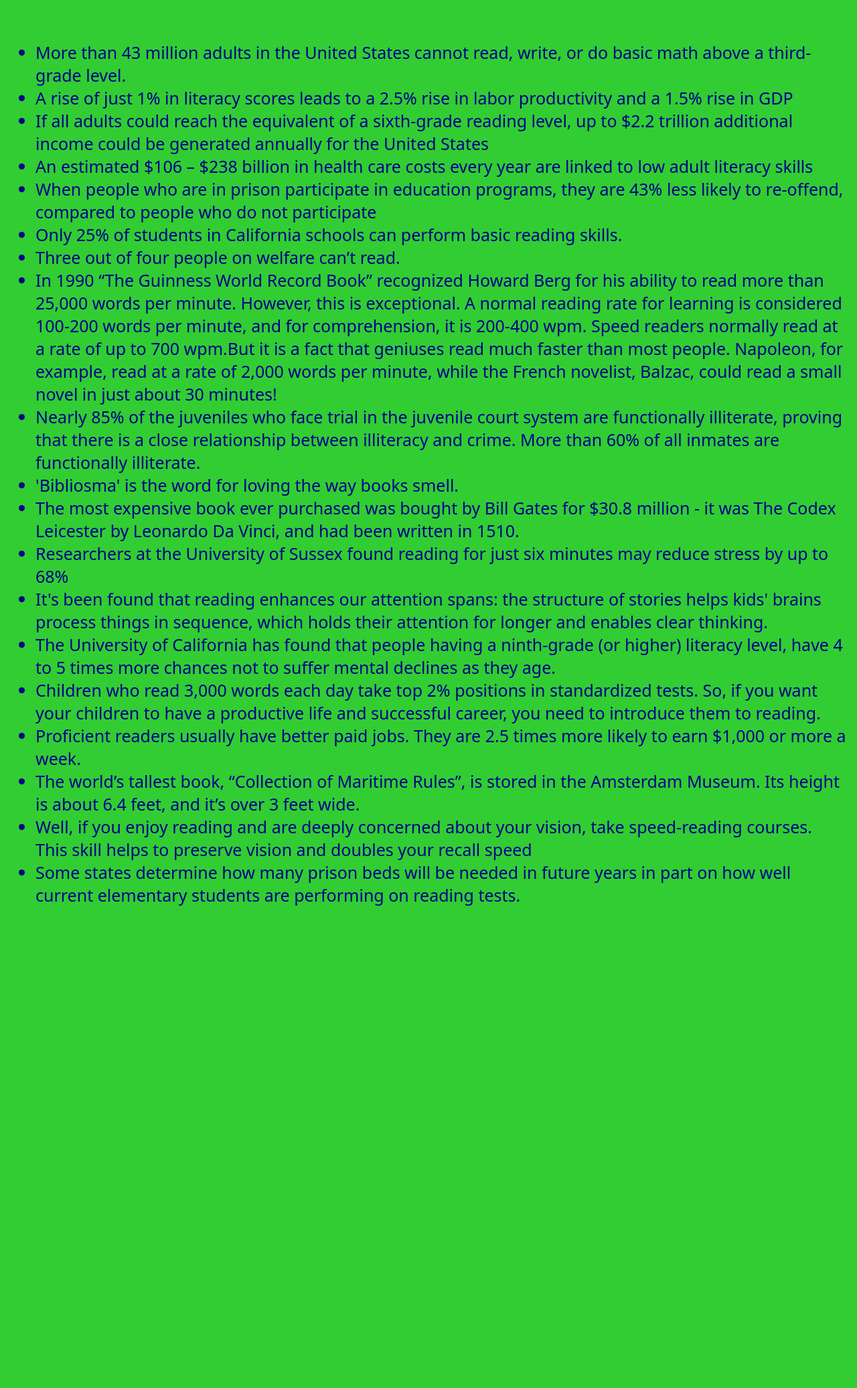
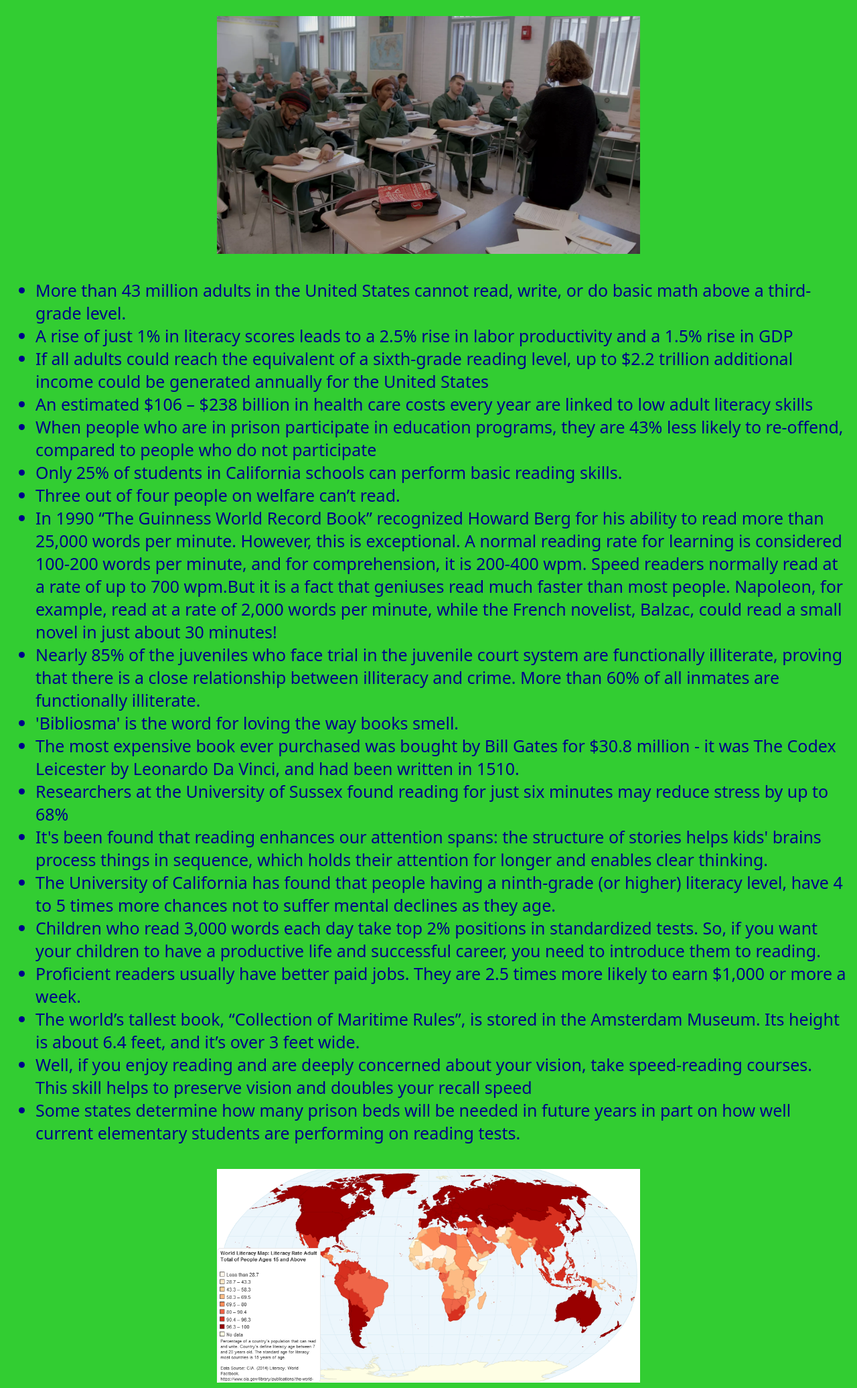
Before and after one commit to Robles54/Library-Finder, a plain HTML site: page funFacts.html in a window 1280 px wide. Shown: the part 179-2251 px from the top of the page at 67% size. Before the commit the page ends 1577 px from the top, so only its background shows below. Drawn offline with Linux system fonts and the light colour scheme.

Commit message:
Second Commit

```diff
--- a/funFacts.html
+++ b/funFacts.html
@@ -19,9 +19,12 @@
 
   </body>
 
+
   <h1>
     The Facts:
   </h1>
+
+  <img id="Fun_facts_imgs" src="images/0038_ba-seminar-ws-1.webp">
 
     <div>
     <ul>
@@ -47,5 +50,7 @@
       </ul>
   </div>
 
+  <img id="Fun_facts_imgs2" src="images/SB-Illiteracy-Epidemic.png">
+
 </body>
 </html>
--- a/style.css
+++ b/style.css
@@ -44,6 +44,20 @@ body{
 
 img{
   width: 100px;
+}
+
+#Fun_facts_imgs{
+  display: block;
+  width: 50%;
+  margin-left: auto;
+  margin-right: auto;
+}
+
+#Fun_facts_imgs2{
+  display: block;
+  width: 50%;
+  margin-left: auto;
+  margin-right: auto;
 }
 
 .items:hover {
```
Also changed, not shown: aboutUs.html (+11 -0 lines), images/0038_ba-seminar-ws-1.webp (added), images/IMG_0340.JPG (added), images/IMG_2267.jpg (added), images/IMG_2365.jpg (added), images/Profile Pic.jpg (added), images/SB-Illiteracy-Epidemic.png (added), script.js (line endings or trailing spaces).
